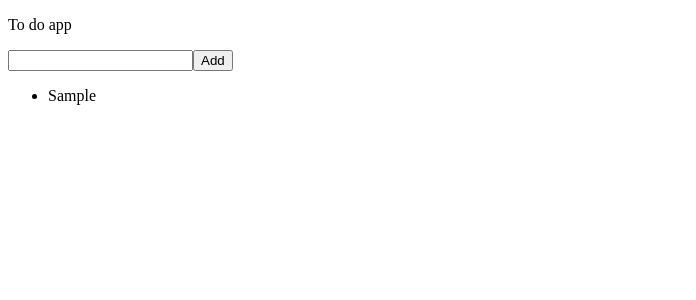
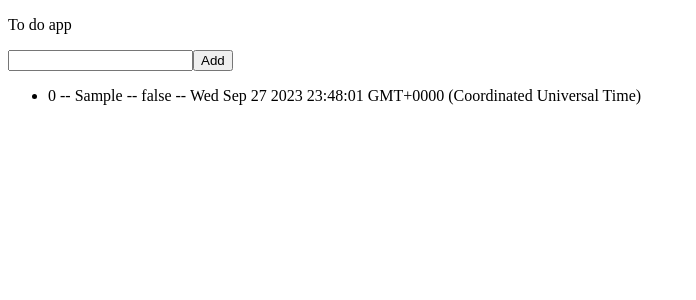
Before and after one commit to leonardoovaldezz/curso-pinia-vuejs, a Vue app: page / in a window 1280 px wide. Both pictures are taken after typing "Sample" into the empty fields and a click on the button "Add". Shown: the top 300 px of the page, without its empty margins (0-696 px from the left). Built offline with nearby package versions, Linux system fonts and the light colour scheme.

Commit message:
Utilizar actions con pinia

```diff
--- a/src/components/TodoList.vue
+++ b/src/components/TodoList.vue
@@ -1,12 +1,18 @@
 <script setup>
 import { useTodo } from "../stores/todo";
+import TodoListItem from "./TodoListItem.vue";
 const store = useTodo();
 </script>
 
 <template>
   <ul>
-    <li v-for="todo in store.todoList" :key="`todo-item${todo.id}`">
-      {{ todo.task }}
-    </li>
+    <template v-for="todo in store.todoList" :key="`todo-item${todo.id}`">
+      <TodoListItem
+        :id="todo.id"
+        :task="todo.task"
+        :completed="todo.completed"
+        :date="todo.date"
+      ></TodoListItem>
+    </template>
   </ul>
 </template>
--- /dev/null
+++ b/src/components/TodoListItem.vue
@@ -0,0 +1,21 @@
+<!-- TodoListItem.vue -->
+<script setup>
+import { toRefs } from "vue";
+import { useTodo } from "../stores/todo";
+
+const { toggleTodo } = useTodo();
+const props = defineProps({
+  id: Number,
+  task: String,
+  completed: Boolean,
+  date: String,
+});
+
+const { id, task, completed, date } = toRefs(props);
+</script>
+
+<template>
+  <li @click="toggleTodo(id)">
+    {{ id }} -- {{ task }} -- {{ completed }} -- {{ date }}
+  </li>
+</template>
--- a/src/stores/todo.js
+++ b/src/stores/todo.js
@@ -10,6 +10,12 @@ export const useTodo = defineStore("todo", {
             const date = new Date()
             const newTask = { id: this.id++, task, completed: false, date }
             this.todoList.push(newTask)
+        },
+        toggleTodo(id) {
+            const task = this.todoList.find(item => item.id === id);
+            if (task) {
+                task.completed = !task.completed;
+            }
         }
     }
 });
```
